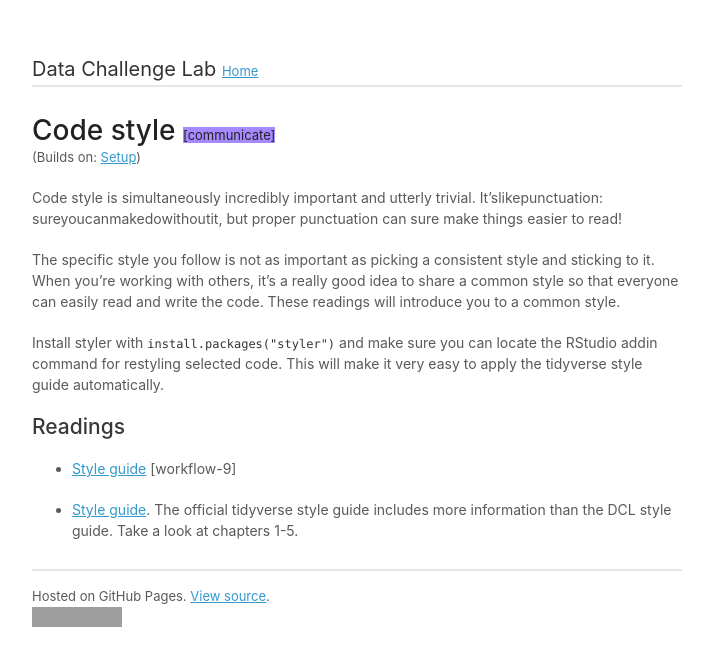
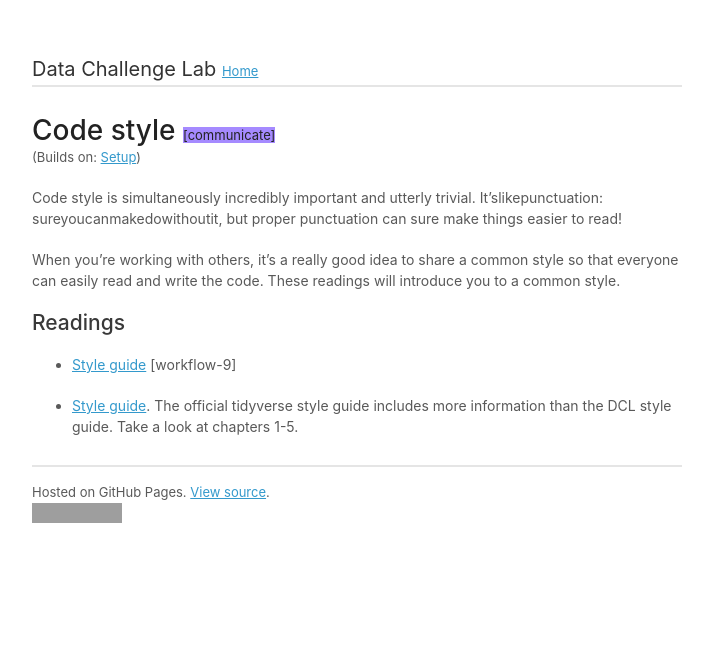
Before and after one commit to dcl-2020-01/curriculum, a Jekyll site: the page built from docs/code-style.md, in a window 1280 px wide. Shown: the top 666 px of the page, without its empty margins (283-996 px from the left). Built offline with Jekyll 4.4.1, drawn with Linux system fonts in a browser that asks for light colours; our own code applies the rules of GitHub Pages for plain Markdown files; a script that is not in the unit is left out; grey boxes are pictures that could not be loaded.

Commit message:
Update for week 1

```diff
--- a/docs/code-style.md
+++ b/docs/code-style.md
@@ -11,14 +11,9 @@ Code style is simultaneously incredibly important and utterly trivial.
 It'slikepunctuation: sureyoucanmakedowithoutit, but proper punctuation
 can sure make things easier to read!
 
-The specific style you follow is not as important as picking a consistent
-style and sticking to it. When you're working with others, it's a really
-good idea to share a common style so that everyone can easily read and
-write the code. These readings will introduce you to a common style.
-
-Install styler with `install.packages("styler")` and make sure you can
-locate the RStudio addin command for restyling selected code. This will
-make it very easy to apply the tidyverse style guide automatically.
+When you're working with others, it's a really good idea to share a common
+style so that everyone can easily read and write the code. These readings will
+introduce you to a common style.
 
 ## Readings
 
```
Also changed, not shown: units/code-style.yml (+6 -7 lines).
